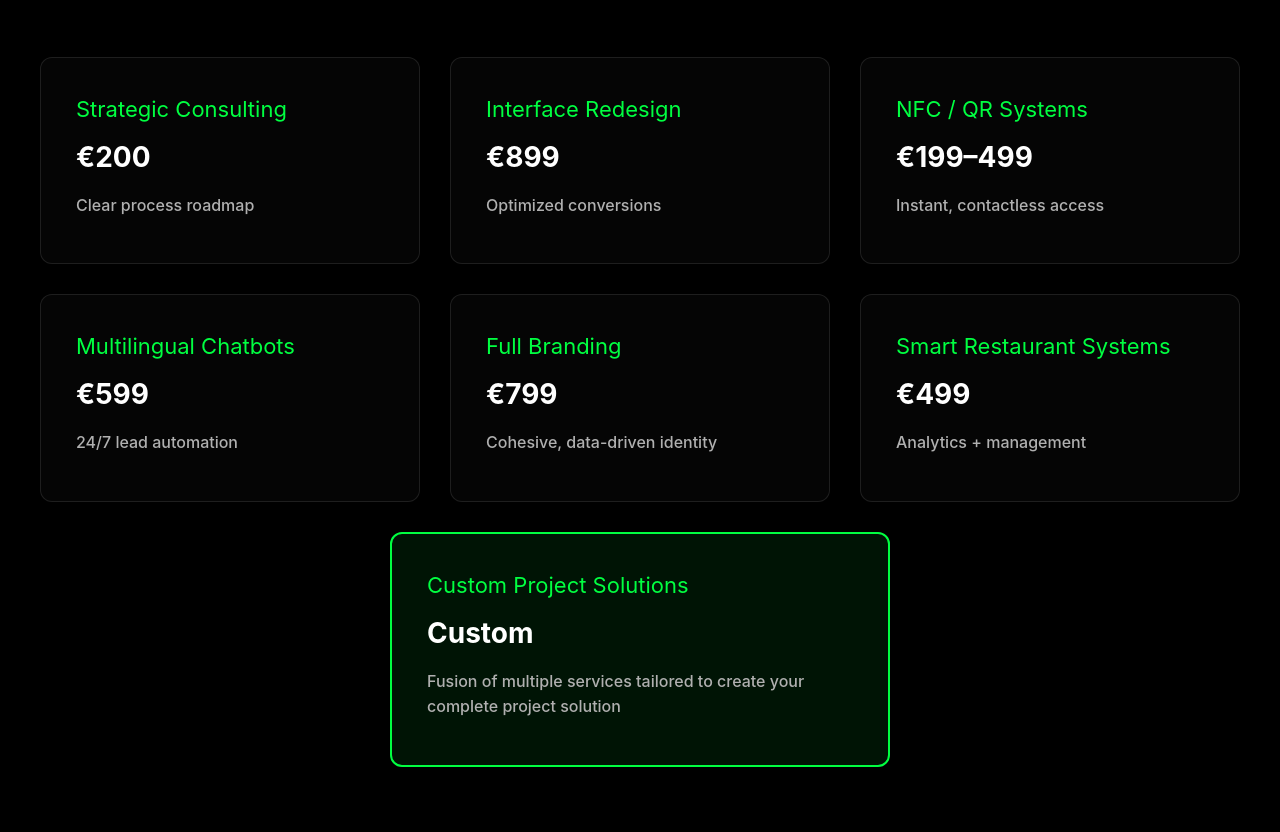
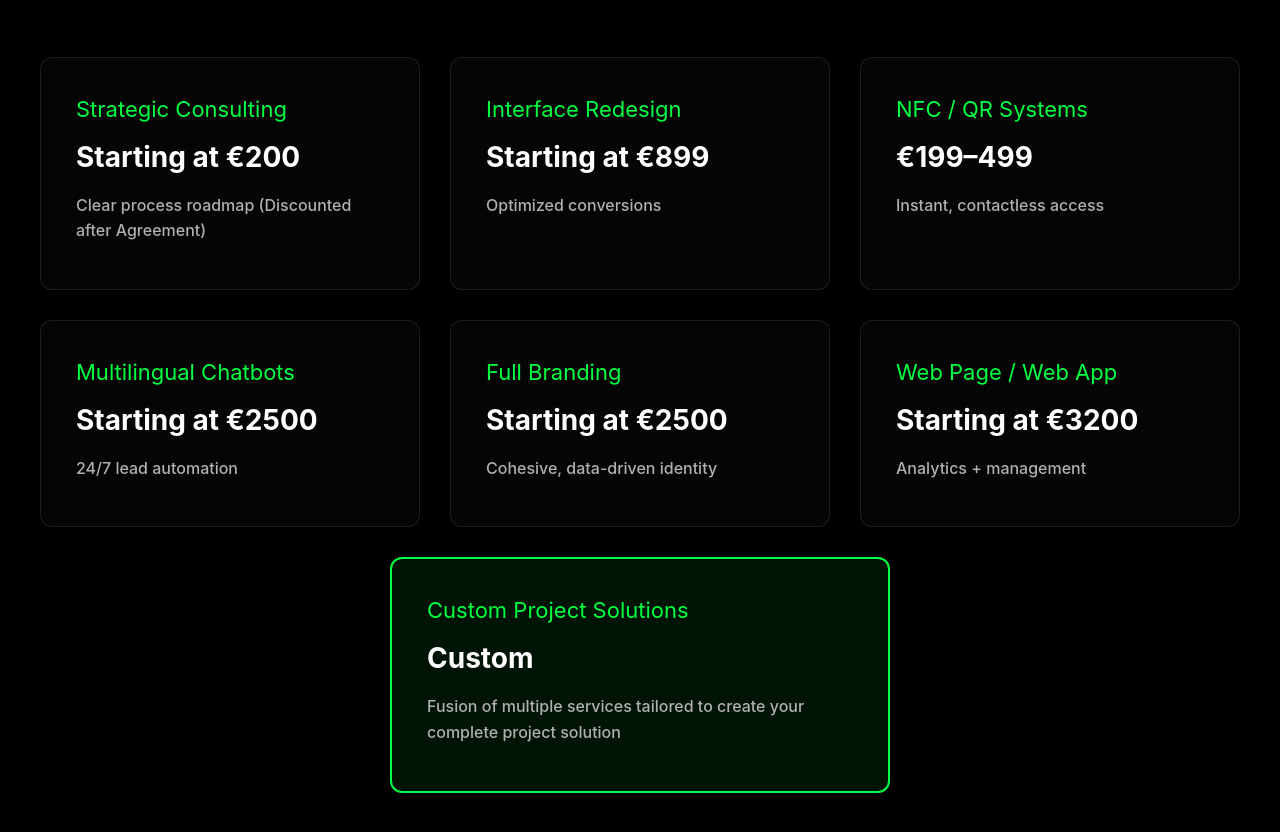
Before and after one commit to BusinessBotss/brandingmap, a plain HTML site: page index.html in a window 1280 px wide. Shown: the part 4381-5213 px from the top of the page. Drawn offline with nearby package versions, Linux system fonts and the light colour scheme.

Commit message:
Update service prices and descriptions in index.html

```diff
--- a/index.html
+++ b/index.html
@@ -1547,14 +1547,14 @@
         <div class="service-card">
           <h3>Strategic Consulting</h3>
           <div class="service-price">
-            €200
-          </div>
-          <p class="service-benefit">Clear process roadmap</p>
+            Starting at €200
+          </div>
+          <p class="service-benefit">Clear process roadmap (Discounted after Agreement)</p>
         </div>
         <div class="service-card">
           <h3>Interface Redesign</h3>
           <div class="service-price">
-            €899
+            Starting at €899
           </div>
           <p class="service-benefit">Optimized conversions</p>
         </div>
@@ -1568,21 +1568,21 @@
         <div class="service-card">
           <h3>Multilingual Chatbots</h3>
           <div class="service-price">
-            €599
+            Starting at €2500
           </div>
           <p class="service-benefit">24/7 lead automation</p>
         </div>
         <div class="service-card">
           <h3>Full Branding</h3>
           <div class="service-price">
-            €799
+            Starting at €2500
           </div>
           <p class="service-benefit">Cohesive, data-driven identity</p>
         </div>
         <div class="service-card">
-          <h3>Smart Restaurant Systems</h3>
+          <h3>Web Page / Web App</h3>
           <div class="service-price">
-            €499
+            Starting at €3200
           </div>
           <p class="service-benefit">Analytics + management</p>
         </div>
@@ -2120,4 +2120,5 @@
   </script>
   <script>(function () { function c() { var b = a.contentDocument || a.contentWindow.document; if (b) { var d = b.createElement('script'); d.innerHTML = "window.__CF$cv$params={r:'99b544ae17fccbce',t:'MTc2MjYwNjk4My4wMDAwMDA='};var a=document.createElement('script');a.nonce='';a.src='/cdn-cgi/challenge-platform/scripts/jsd/main.js';document.getElementsByTagName('head')[0].appendChild(a);"; b.getElementsByTagName('head')[0].appendChild(d) } } if (document.body) { var a = document.createElement('iframe'); a.height = 1; a.width = 1; a.style.position = 'absolute'; a.style.top = 0; a.style.left = 0; a.style.border = 'none'; a.style.visibility = 'hidden'; document.body.appendChild(a); if ('loading' !== document.readyState) c(); else if (window.addEventListener) document.addEventListener('DOMContentLoaded', c); else { var e = document.onreadystatechange || function () { }; document.onreadystatechange = function (b) { e(b); 'loading' !== document.readyState && (document.onreadystatechange = e, c()) } } } })();</script>
 </body>
+
 </html>
```
